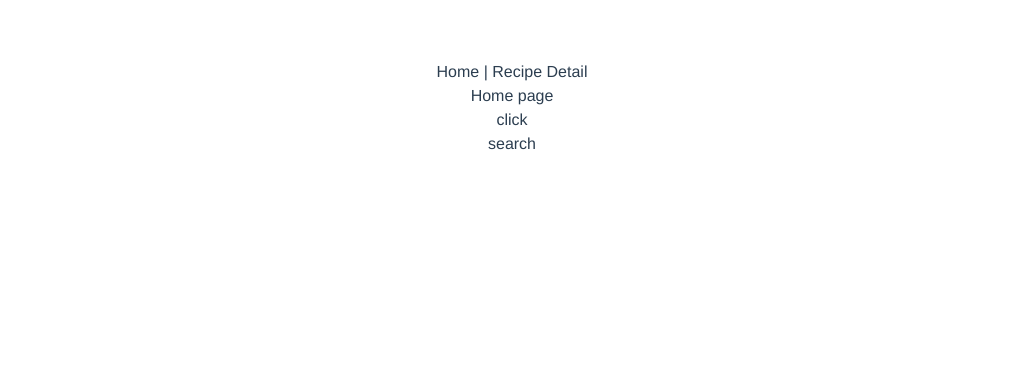
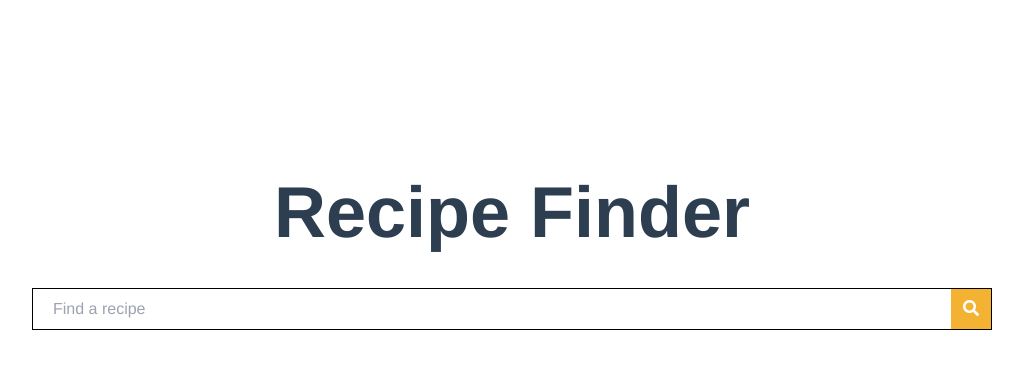
Before and after one commit to nagisaando/recipe-website, a Vue app: page / in a window 1280 px wide. Shown: the top 368 px of the page, without its empty margins (128-1151 px from the left). Built offline with nearby package versions, Linux system fonts and the light colour scheme.

Commit message:
search bar is added

```diff
--- a/public/index.html
+++ b/public/index.html
@@ -1,17 +1,25 @@
 <!DOCTYPE html>
 <html lang="">
+
 <head>
   <meta charset="utf-8">
   <meta http-equiv="X-UA-Compatible" content="IE=edge">
   <meta name="viewport" content="width=device-width,initial-scale=1.0">
   <link rel="icon" href="<%= BASE_URL %>favicon.ico">
-    <title><%= htmlWebpackPlugin.options.title %></title>
+  <title>
+    <%= htmlWebpackPlugin.options.title %>
+  </title>
+  <link rel="stylesheet" href="https://use.fontawesome.com/releases/v5.15.4/css/all.css"
+    integrity="sha384-DyZ88mC6Up2uqS4h/KRgHuoeGwBcD4Ng9SiP4dIRy0EXTlnuz47vAwmeGwVChigm" crossorigin="anonymous">
 </head>
+
 <body>
   <noscript>
-      <strong>We're sorry but <%= htmlWebpackPlugin.options.title %> doesn't work properly without JavaScript enabled. Please enable it to continue.</strong>
+    <strong>We're sorry but <%= htmlWebpackPlugin.options.title %> doesn't work properly without JavaScript enabled.
+        Please enable it to continue.</strong>
   </noscript>
   <div id="app"></div>
   <!-- built files will be auto injected -->
 </body>
+
 </html>
--- a/src/App.vue
+++ b/src/App.vue
@@ -1,9 +1,5 @@
 <template>
   <div id="app">
-    <p>
-      <router-link to="/">Home</router-link> |
-      <router-link to="/123">Recipe Detail</router-link>
-    </p>
     <router-view></router-view>
   </div>
 </template>
@@ -22,6 +18,5 @@ export default {
   -moz-osx-font-smoothing: grayscale;
   text-align: center;
   color: #2c3e50;
-  margin-top: 60px;
 }
 </style>
--- a/src/axios.js
+++ b/src/axios.js
@@ -1,7 +1,7 @@
 import Vue from 'vue'
 import axios from 'axios'
 
-axios.defaults.baseURL = 'https://api.spoonacular.com/recipes/'
+axios.defaults.baseURL = 'https://api.spoonacular.com/recipes'
 axios.defaults.params = {}
 axios.defaults.params['apiKey'] = process.env.VUE_APP_API_KEY
 
--- a/src/components/SearchProductBar.vue
+++ b/src/components/SearchProductBar.vue
@@ -1,9 +1,30 @@
 <template>
-  <div>search</div>
+  <div class="inline-flex border border-black | w-4/5">
+    <input
+      v-model="search"
+      class="rounded px-5 py-2 | flex-grow"
+      @keyup.enter="searchInputHandler"
+      placeholder="Find a recipe"
+    />
+    <button class="px-3 bg-orange" @click="searchInputHandler">
+      <i class="fas fa-search text-white"></i>
+    </button>
+  </div>
 </template>
 
 <script>
-export default {}
+export default {
+  data() {
+    return {
+      search: '',
+    }
+  },
+  methods: {
+    searchInputHandler() {
+      this.$emit('searchInputHandler', {query: this.search})
+    },
+  },
+}
 </script>
 
 <style></style>
--- a/src/views/Home.vue
+++ b/src/views/Home.vue
@@ -1,8 +1,7 @@
 <template>
-  <div class="hello">
-    <div>Home page</div>
-    <button @click="getData">click</button>
-    <Search-product-bar />
+  <div class="px-5 md:px-10 my-44 | container mx-auto">
+    <h1 class="text-7xl font-bold mb-10">Recipe Finder</h1>
+    <Search-product-bar @searchInputHandler="updateURLQueryParam($event)" />
   </div>
 </template>
 
@@ -11,14 +10,50 @@ import SearchProductBar from '../components/SearchProductBar.vue'
 export default {
   components: {SearchProductBar},
   name: 'Home',
+  data() {
+    return {
+      maximumNumberPerPage: 5,
+      path: '/complexSearch',
+    }
+  },
+  computed: {
+    searchRecipeParams() {
+      // adding params if there is searchInput
+      const params = {}
+      if (this.$route.query.query) {
+        params.query = this.$route.query.query
+      }
+      return params
+    },
+  },
   methods: {
-    async getData() {
-      try {
-        const data = await this.$axios.get('/716429/information')
-        console.log(data)
-      } catch (err) {
-        console.log(err)
-      }
+    updateURLQueryParam(newQuery) {
+      this.$router.push({query: {...this.$route.query, ...newQuery}}).catch((error) => {
+        if (
+          // hiding NavigationDuplicated error
+          error.name !== 'NavigationDuplicated' &&
+          !error.message.includes('Avoided redundant navigation to current location')
+        ) {
+          console.log(error)
+        }
+      })
+    },
+    async searchData() {
+      // bug in axios is ignoring axios default params
+      // re-adding default param manually
+      const recipeList = await this.$axios.get(this.path, {
+        params: {
+          number: this.maximumNumberPerPage,
+          ...this.$axios.defaults.params,
+          ...this.searchRecipeParams,
+        },
+      })
+      console.log(recipeList)
+    },
+  },
+  watch: {
+    $route() {
+      this.searchData()
     },
   },
 }
--- a/tailwind.js
+++ b/tailwind.js
@@ -1,7 +1,13 @@
 module.exports = {
   content: [],
   theme: {
-    extend: {},
+    extend: {
+      colors: {
+        orange: {
+          DEFAULT: '#F4B233',
+        },
+      },
+    },
   },
   plugins: [],
 }
```
Lines whose indentation alone changed are shown as unchanged.
